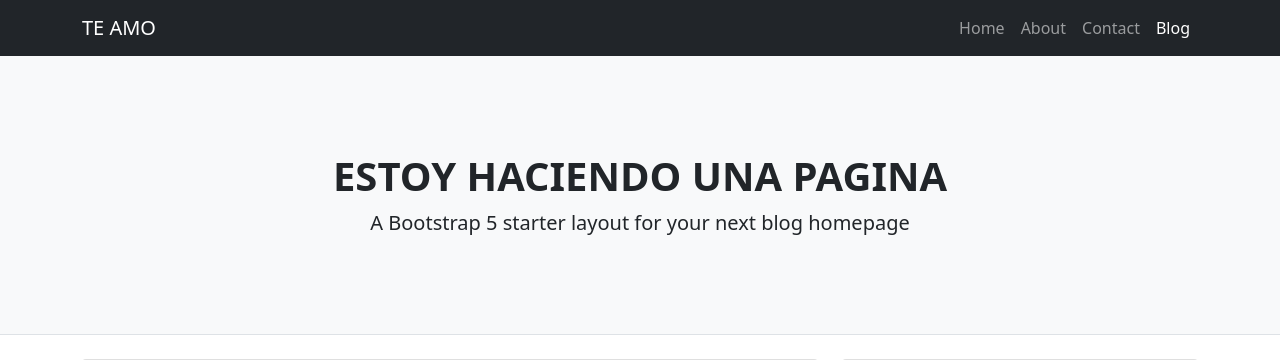
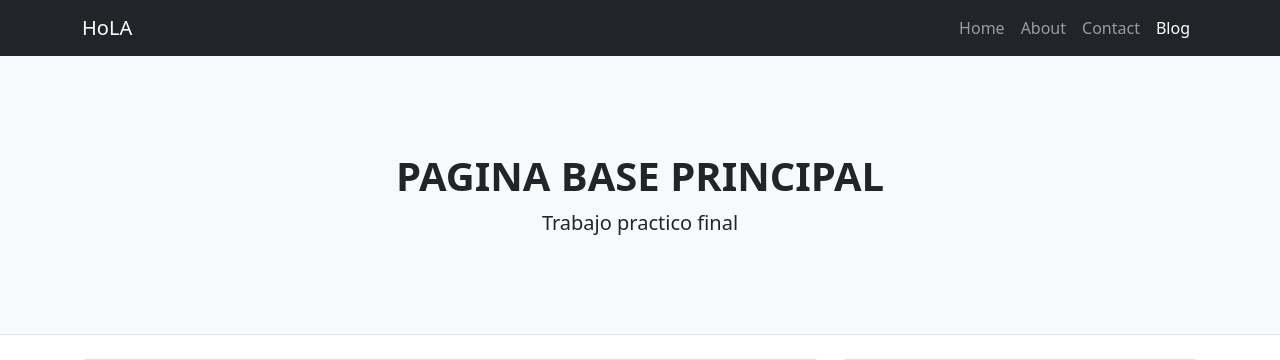
Before and after one commit to GABRIELROMBOLA87/Proyecto-Final1, a Django app: page /saludar/ in a window 1280 px wide. Shown: the top 360 px of the page. Run offline with Django 4.2, Linux system fonts and the light colour scheme; grey boxes labelled with a size stand in for pictures from a placeholder-image service; some libraries are stand-ins or nearby versions.

Commit message:
manage.py

```diff
--- a/ejemplo_dos/templates/ejemplo_dos/base.html
+++ b/ejemplo_dos/templates/ejemplo_dos/base.html
@@ -16,7 +16,7 @@
         <!-- Responsive navbar-->
         <nav class="navbar navbar-expand-lg navbar-dark bg-dark">
             <div class="container">
-                <a class="navbar-brand" href="#!">TE AMO</a>
+                <a class="navbar-brand" href="#!">HoLA</a>
                 <button class="navbar-toggler" type="button" data-bs-toggle="collapse" data-bs-target="#navbarSupportedContent" aria-controls="navbarSupportedContent" aria-expanded="false" aria-label="Toggle navigation"><span class="navbar-toggler-icon"></span></button>
                 <div class="collapse navbar-collapse" id="navbarSupportedContent">
                     <ul class="navbar-nav ms-auto mb-2 mb-lg-0">
@@ -32,8 +32,8 @@
         <header class="py-5 bg-light border-bottom mb-4">
             <div class="container">
                 <div class="text-center my-5">
-                    <h1 class="fw-bolder">ESTOY HACIENDO UNA PAGINA</h1>
-                    <p class="lead mb-0">A Bootstrap 5 starter layout for your next blog homepage</p>
+                    <h1 class="fw-bolder">PAGINA BASE PRINCIPAL</h1>
+                    <p class="lead mb-0">Trabajo practico final</p>
                 </div>
             </div>
         </header>
```
